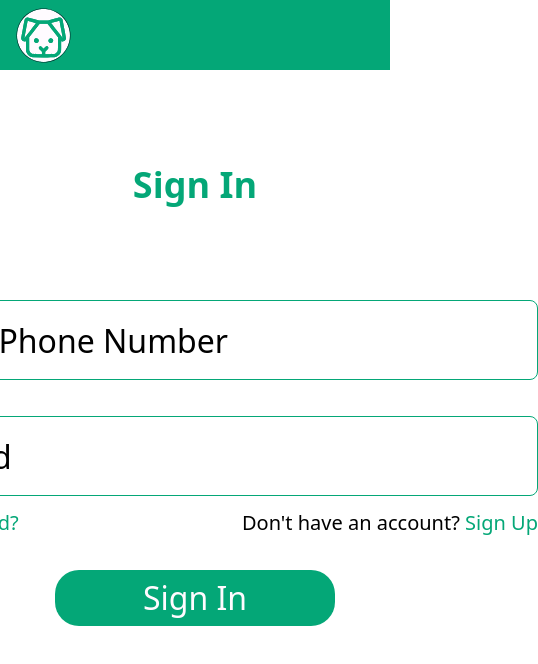
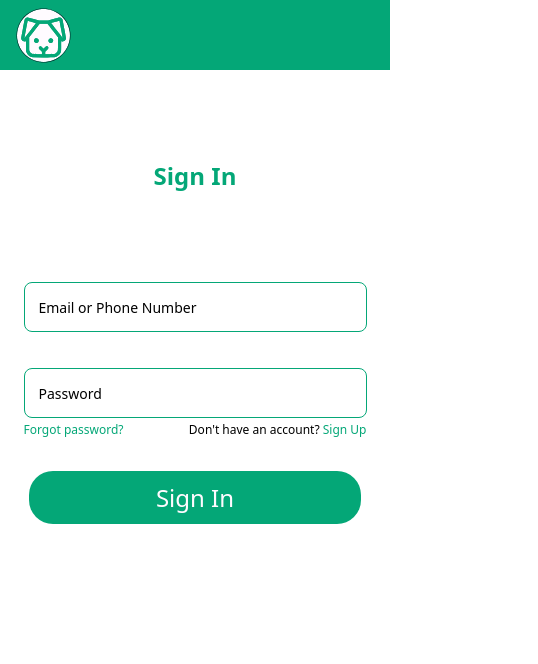
Before and after one commit to ProfessorKT/homepetguardians, a Next.js app: page /Login/Login in a window 390 px wide. Shown: the top 664 px of the page, 538 px wide, since content can reach past the window. Built offline with nearby package versions, Linux system fonts and the light colour scheme.

Commit message:
Finished LoginPage

```diff
--- a/src/pages/Login/Login.jsx
+++ b/src/pages/Login/Login.jsx
@@ -7,27 +7,36 @@ export default function Login() {
     <>
       <RootLayout />
       <div className="h-screen-70px w-screen flex flex-col items-center">
-        <p className="text-[#04A777] font-semibold text-[36px] mt-[88px]">Sign In</p>
+        <p className="text-[#04A777] font-semibold md:text-[36px] text-[24px] mt-[88px]">
+          Sign In
+        </p>
         <form className="mt-[88px] flex flex-col">
           <input
             type="text"
             name="login"
             id="login"
             placeholder="Email or Phone Number"
-            className="w-[686px] h-[80px] text-[32px] placeholder-black border-[#04A777] border-[1.5px] rounded-[8px] mb-[36px] px-[14px] mx-auto"
+            className="md:w-[686px] w-[343px] md:h-[80px] h-[50px] md:text-[32px] text-[14px] placeholder-black border-[#04A777] border-[1.5px] rounded-[8px] mb-[36px] px-[14px] mx-auto"
           />
           <input
             type="text"
             name="password"
             id="password"
             placeholder="Password"
-            className="w-[686px] h-[80px] text-[32px] placeholder-black border-[#04A777] border-[1.5px] rounded-[8px]  px-[14px] mx-auto"
+            className="md:w-[686px] w-[343px] md:h-[80px] h-[50px] md:text-[32px] text-[14px] placeholder-black border-[#04A777] border-[1.5px] rounded-[8px]  px-[14px] mx-auto"
           />
           <div className="flex justify-between">
-            <Link href="#" className="mt-[12px] text-[20px] text-[#04A777]">Forgot password?</Link>
-            <div className="mt-[12px] text-[20px] flex items-center">
+            <Link
+              href="#"
+              className="md:mt-[12px] mt-[3px] md:text-[20px] text-[12px] text-[#04A777]"
+            >
+              Forgot password?
+            </Link>
+            <div className="md:mt-[12px] mt-[3px] md:text-[20px] text-[12px] flex items-center">
               <p className="">Don't have an account?&nbsp;</p>
-              <Link href="#" className="text-[#04A777]">Sign Up</Link>
+              <Link href="#" className="text-[#04A777]">
+                Sign Up
+              </Link>
             </div>
           </div>
           <input
@@ -35,7 +44,7 @@ export default function Login() {
             name="submit"
             id="submit"
             value="Sign In"
-            className=" w-[280px] h-[56px] text-[32px] bg-[#04A777] text-[#FFFBFF] rounded-[24px] mt-[32px] mx-auto flex items-center justify-center"
+            className="md:w-[280px] w-[332px] md:h-[56px] h-[53px] md:text-[32px] text-[24px] bg-[#04A777] text-[#FFFBFF] rounded-[24px] mt-[32px] mx-auto flex items-center justify-center"
           />
         </form>
       </div>
```
